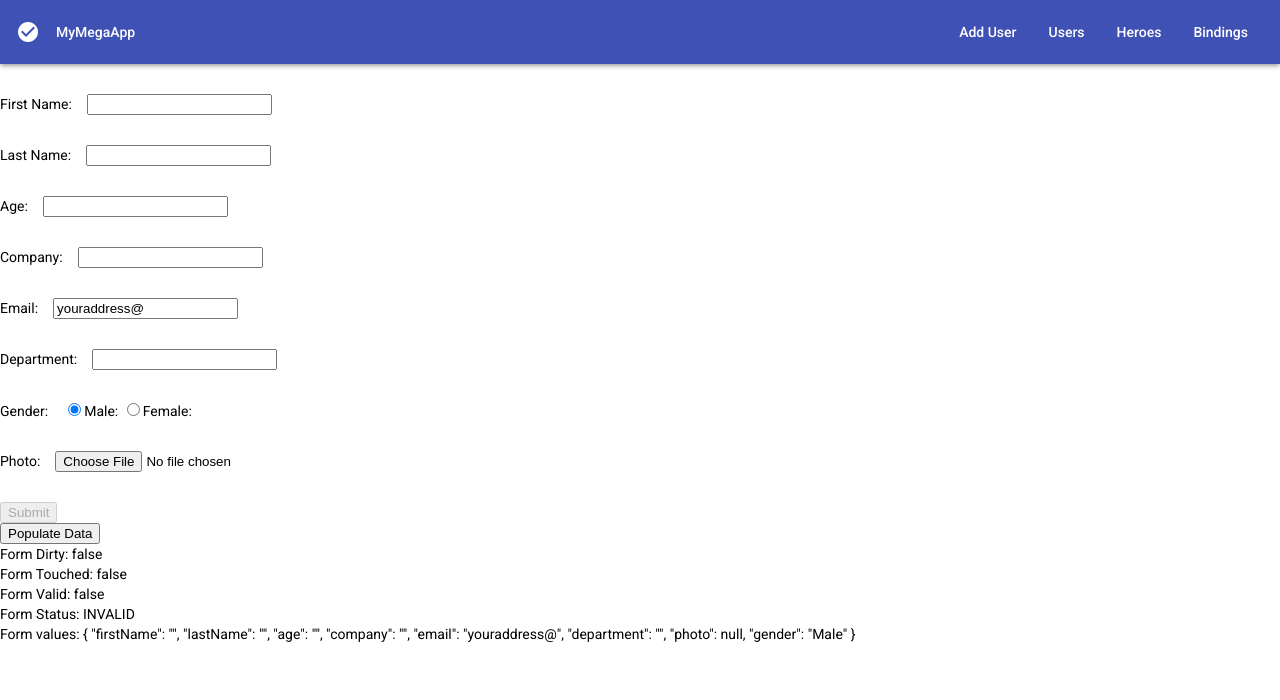
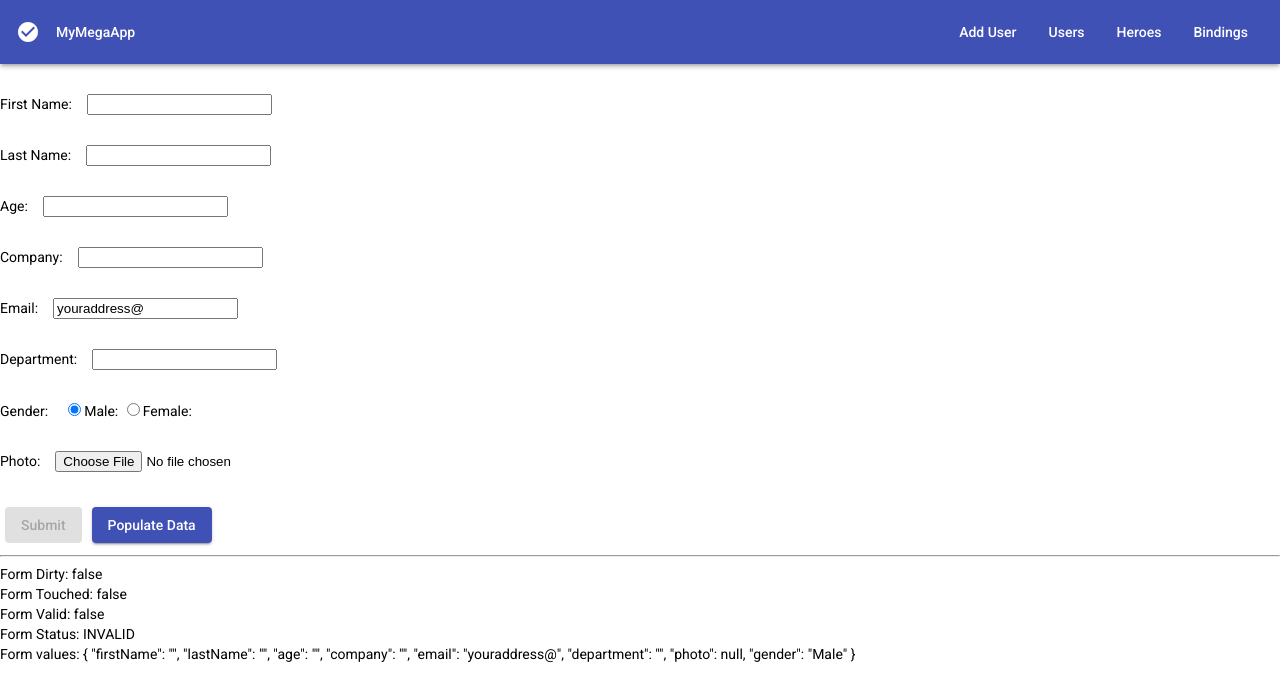
Before and after one commit to Offych/ngTraining, an Angular app: page /addUser in a window 1280 px wide. Shown: the top 700 px of the page. Built offline with nearby package versions, Linux system fonts and the light colour scheme.

Commit message:
Add validation message to Custom email validator, adding email async validation via service

```diff
--- a/src/app/users/components/add-user/add-user.component.html
+++ b/src/app/users/components/add-user/add-user.component.html
@@ -1,7 +1,7 @@
 <form [formGroup]='addUserForm' (ngSubmit)="onSubmit()" #form>
-    <div class="form_element">
-        <label for="">First Name:</label>
-    <input type="text"  class="form-control" formControlName="firstName"/>
+        <div class="form_element">
+        <label >First Name:</label>
+    <input  type="text"  class="form-control" formControlName="firstName"/>
     <span class="error" *ngIf="checkFormControlField('firstName')">Name is required</span>
     </div>
     <div class="form_element">
@@ -22,7 +22,9 @@
     <div class="form_element">
             <label for="">Email:</label>
     <input type="email"  class="form-control" formControlName="email" />
-    <span class="error" *ngIf="checkFormControlField('email')">Email is required</span>
+    <span class="error" *ngIf="checkFormControlField('email') && getControl('email').errors?.email">Email is required</span>
+    <span class="error" *ngIf="checkFormControlField('email') && getControl('email').errors?.emailExist">Email exist, please use another</span>
+    <span class="error" *ngIf="checkFormControlField('email') && getControl('email').errors?.emailDomain">Please use gmail service</span>
     </div>
     <div class="form_element">
             <label for="">Department:</label>
@@ -39,10 +41,10 @@
             <label for="">Photo:</label>
             <input type="file"  class="form-control" formControlName="photo" />
     </div>
-    <button mat-button type='submit' [disabled]="!addUserForm.valid">Submit</button>
-
+    <button mat-button type='submit' [disabled]="!addUserForm.valid" color="primary" mat-raised-button>Submit</button>
+    <button mat-button (click)='populateData()' color="primary" mat-raised-button>Populate Data</button>
 </form>
-<button (click)='populateData()'>Populate Data</button>
+<hr>
 
 
 <div>Form Dirty: {{addUserForm.dirty}}</div>
--- a/src/app/users/components/add-user/add-user.component.scss
+++ b/src/app/users/components/add-user/add-user.component.scss
@@ -8,11 +8,13 @@
     label {
         margin-right: 15px;
     }
-
-
 }
 span {
     &.error {
         color: red;
     }
 }
+
+.mat-button {
+    margin: 5px;
+}
--- a/src/app/users/components/add-user/add-user.component.ts
+++ b/src/app/users/components/add-user/add-user.component.ts
@@ -3,7 +3,7 @@ import { FormGroup, FormControl, Validators, ValidationErrors, AbstractControl,
 import { Router } from '@angular/router';
 import { Observable } from 'rxjs';
 import { ValidationService } from './validation.service';
-//To do: check how add an additional message to email error field
+
 function gmailDomainValidator(control: FormControl) {
   let email = control.value;
   if(email && email.indexOf('@') != -1) {
@@ -22,9 +22,11 @@ function gmailDomainValidator(control: FormControl) {
 @Component({
   selector: 'add-user',
   templateUrl: './add-user.component.html',
-  styleUrls: ['./add-user.component.scss']
+  styleUrls: ['./add-user.component.scss'],
+  providers: [ValidationService]
 })
 export class AddUserComponent implements OnInit {
+  durationInSeconds: number = 5;
 
   constructor(private router: Router, private validationService: ValidationService) { }
 
@@ -36,9 +38,9 @@ export class AddUserComponent implements OnInit {
       lastName: new FormControl('', Validators.required),
       age: new FormControl('', [Validators.required, Validators.min(15), Validators.max(100)]),
       company: new FormControl('', Validators.maxLength(35)),
-      email: new FormControl('youraddress@', [Validators.email, gmailDomainValidator, Validators.pattern("^[a-z0-9._%+-]+@[a-z0-9.-]+\\.[a-z]{2,4}$")]),
+      email: new FormControl('youraddress@', [Validators.email, gmailDomainValidator], [this.emailAsyncServiceValidation.bind(this)]),
       department: new FormControl('', Validators.required),
-      photo: new FormControl(null, Validators.required),
+      photo: new FormControl(null),
       gender: new FormControl('Male')
     })
   }
@@ -61,10 +63,9 @@ export class AddUserComponent implements OnInit {
       return;
     }
     console.log(this.addUserForm.value);
-    console.log('Saving data...');
-
     localStorage.setItem('user', JSON.stringify(this.addUserForm.value))
     this.router.navigate(['/users'])
+
   }
 
   checkFormControlField(controlName: string): boolean {
@@ -73,5 +74,11 @@ export class AddUserComponent implements OnInit {
     return checked;
   }
 
+  private emailAsyncServiceValidation(control: AbstractControl): Observable<ValidationErrors> {
+    return this.validationService.checkForUniqueAddress(control.value);
+  }
 
+  public getControl(controlName) {
+    return this.addUserForm.get(controlName);
 }
+}
--- a/src/app/users/components/add-user/validation.service.ts
+++ b/src/app/users/components/add-user/validation.service.ts
@@ -1,12 +1,28 @@
 import { Injectable } from '@angular/core';
+import { ValidationErrors } from '@angular/forms';
 import { Observable } from 'rxjs';
-import { ValidationErrors } from '@angular/forms';
 
-@Injectable({
-  providedIn: 'root'
-})
+@Injectable()
 export class ValidationService {
+  private serverEmails: string[];
 
-  constructor() { }
-
+  constructor() {
+    this.serverEmails = ['my1@gmail.com', 'off@1.com']
+  }
+  // This approach has been used and explained in Angular Training
+  public checkForUniqueAddress(userEmail: string): Observable<ValidationErrors> {
+    return new Observable<ValidationErrors>(
+      observer => {
+        const email = this.serverEmails.find(address => address === userEmail);
+        if(email) {
+          observer.next({
+            emailExist: true
+          });
+        }
+        else {
+          observer.next(null)
+        }
+        observer.complete()
+      })
+  }
 }
```
Also changed, not shown: src/app/users/users.module.ts (+7 -1 lines).
